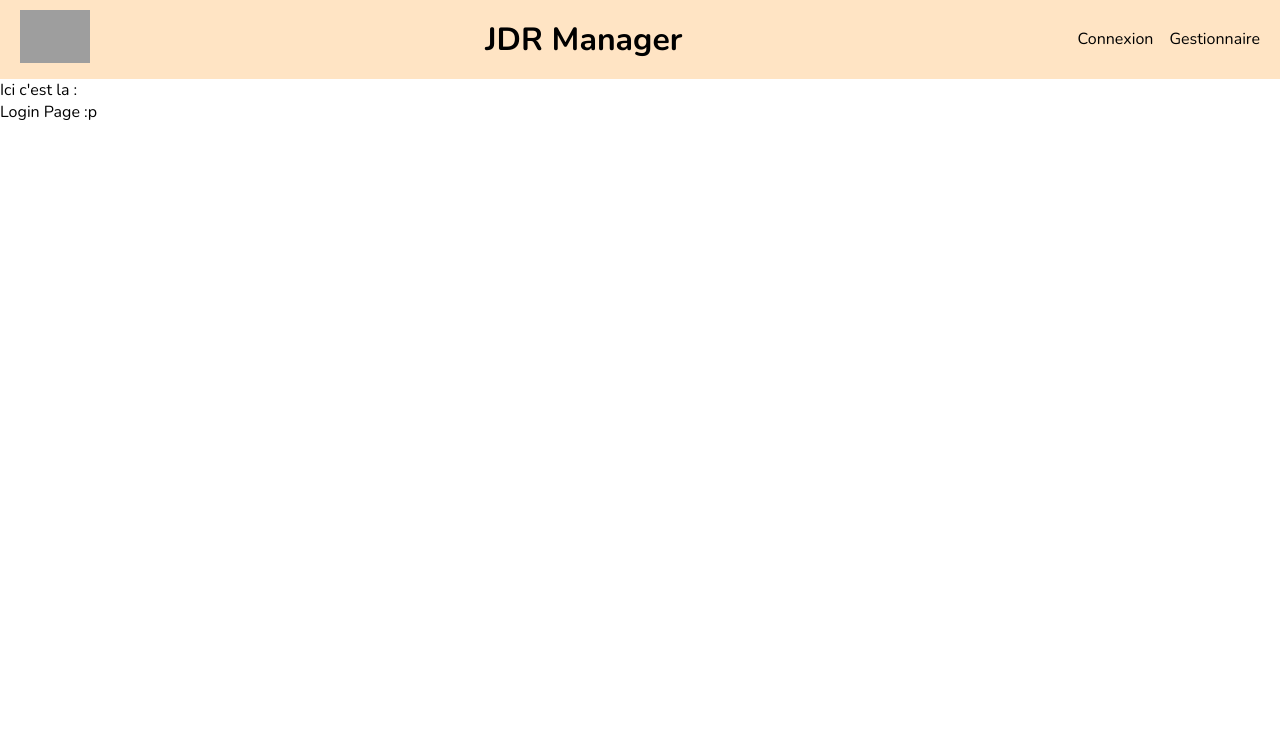
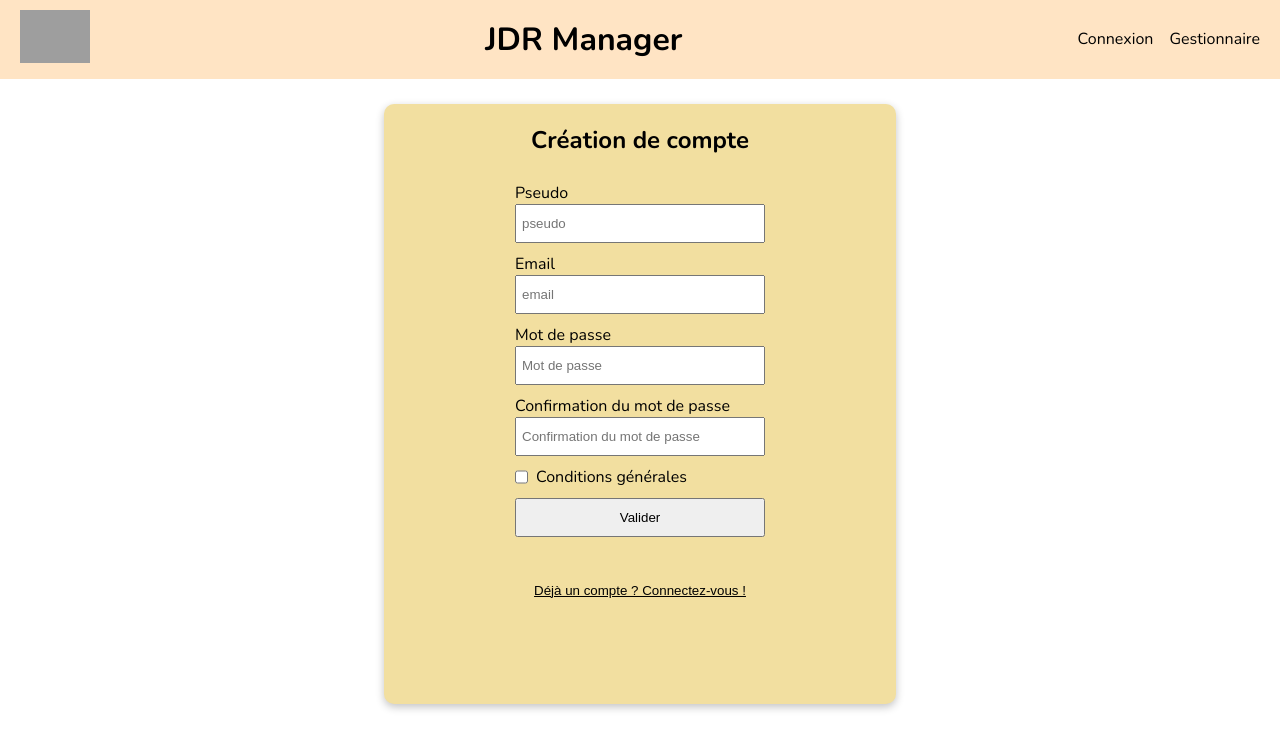
Before and after one commit to Koraltaron/CheckPoint4, a React (Vite) app in the folder client/: page /login in a window 1280 px wide. Shown: the top 748 px of the page. Built offline with nearby package versions, Linux system fonts and the light colour scheme; grey boxes are pictures that could not be loaded.

Commit message:
Create frond end content for login and register component and start handling the page style + add form handler

```diff
--- a/client/src/components/Login.css
+++ b/client/src/components/Login.css
@@ -0,0 +1,40 @@
+.login-component {
+  display: flex;
+  flex-direction: column;
+  align-items: center;
+  gap: 16px;
+}
+
+.login-component > h2,
+.login-component > p {
+  padding: 20px 0 10px 0;
+}
+
+.login-component > form {
+  display: flex;
+  flex-direction: column;
+}
+
+.login-component > form > button,
+.login-component > button {
+  padding: 10px 5px;
+  margin: 10px 0;
+}
+
+.login-component > form > input {
+  padding: 10px 5px;
+  margin: 0 0 10px 0;
+  width: 250px;
+}
+
+.login-component > button {
+  border: none;
+  background-color: rgb(242, 223, 160);
+  text-decoration: underline;
+}
+
+.login-component > button:hover,
+.login-component > p,
+.login-component > form > button {
+  cursor: pointer;
+}
--- a/client/src/components/Login.tsx
+++ b/client/src/components/Login.tsx
@@ -1,9 +1,35 @@
-function Login() {
+import type { FormEvent } from "react";
+import "./Login.css";
+
+export interface LoginProps {
+  setIsRegistered: (value: boolean) => void;
+}
+
+function Login({ setIsRegistered }: Readonly<LoginProps>) {
+  function handleSubmit(e: FormEvent<HTMLFormElement>) {
+    e.preventDefault();
+
+    const formData = new FormData(e.currentTarget);
+    const data = Object.fromEntries(formData.entries());
+    console.warn(data);
+  }
+
   return (
-    <>
-      <h1>Login</h1>
-      <p>Page</p>
-    </>
+    <section className="login-component">
+      <h2>Connexion</h2>
+      <form onSubmit={handleSubmit}>
+        <label htmlFor="email">Email</label>
+        <input name="email" type="email" placeholder="email" />
+        <label htmlFor="password">Mot de passe</label>
+        <input name="password" type="password" placeholder="Mot de passe" />
+
+        <button type="submit">Connexion</button>
+      </form>
+      <p>Mot de passe oublié ?</p>
+      <button type="button" onClick={() => setIsRegistered(false)}>
+        Pas de compte ? Créer votre compte !
+      </button>
+    </section>
   );
 }
 
--- a/client/src/components/Register.css
+++ b/client/src/components/Register.css
@@ -0,0 +1,45 @@
+.register-component {
+  display: flex;
+  flex-direction: column;
+  align-items: center;
+  gap: 16px;
+}
+
+.register-component > h2,
+.register-component > p {
+  padding: 20px 0 10px 0;
+}
+
+.register-component > form {
+  display: flex;
+  flex-direction: column;
+}
+
+.register-component > form > button,
+.register-component > button {
+  padding: 10px 5px;
+  margin: 10px 0;
+}
+
+.register-component > form > input {
+  padding: 10px 5px;
+  margin: 0 0 10px 0;
+  width: 250px;
+}
+
+.register-component > button {
+  border: none;
+  background-color: rgb(242, 223, 160);
+  text-decoration: underline;
+}
+
+.register-component > button:hover,
+.register-component > p,
+.register-component > form > button {
+  cursor: pointer;
+}
+
+.register-component > form > div {
+  display: flex;
+  gap: 8px;
+}
--- a/client/src/components/Register.tsx
+++ b/client/src/components/Register.tsx
@@ -0,0 +1,44 @@
+import type { FormEvent } from "react";
+import "./Register.css";
+import type { LoginProps } from "./Login";
+
+function Register({ setIsRegistered }: Readonly<LoginProps>) {
+  function handleSubmit(e: FormEvent<HTMLFormElement>) {
+    e.preventDefault();
+
+    const formData = new FormData(e.currentTarget);
+    const data = Object.fromEntries(formData.entries());
+    console.warn(data);
+  }
+
+  return (
+    <section className="register-component">
+      <h2>Création de compte</h2>
+      <form onSubmit={handleSubmit}>
+        <label htmlFor="pseudo">Pseudo</label>
+        <input name="pseudo" type="text" placeholder="pseudo" />
+        <label htmlFor="email">Email</label>
+        <input name="email" type="email" placeholder="email" />
+        <label htmlFor="password">Mot de passe</label>
+        <input name="password" type="password" placeholder="Mot de passe" />
+        <label htmlFor="confirmation">Confirmation du mot de passe</label>
+        <input
+          name="confirmation"
+          type="password"
+          placeholder="Confirmation du mot de passe"
+        />
+        <div>
+          <input name="conditions" type="checkbox" />
+          <label htmlFor="conditions">Conditions générales</label>
+        </div>
+
+        <button type="submit">Valider</button>
+      </form>
+      <button type="button" onClick={() => setIsRegistered(true)}>
+        Déjà un compte ? Connectez-vous !
+      </button>
+    </section>
+  );
+}
+
+export default Register;
--- a/client/src/pages/LoginPage.css
+++ b/client/src/pages/LoginPage.css
@@ -0,0 +1,15 @@
+.login-page {
+  display: flex;
+  flex-direction: column;
+  align-items: center;
+  justify-content: center;
+}
+
+.login-register-container {
+  margin: 25px 0 0 0;
+  width: 40%;
+  height: 75vh;
+  box-shadow: rgba(0, 0, 0, 0.24) 0px 3px 8px;
+  background-color: rgb(242, 223, 160);
+  border-radius: 10px;
+}
--- a/client/src/pages/LoginPage.tsx
+++ b/client/src/pages/LoginPage.tsx
@@ -1,11 +1,20 @@
+import { useState } from "react";
+import Login from "../components/Login";
+import Register from "../components/Register";
 import "./LoginPage.css";
 
 function LoginPage() {
+  const [isRegistered, setIsRegistered] = useState(false);
   return (
-    <>
-      <p>Ici c'est la : </p>
-      <p>Login Page :p</p>
-    </>
+    <main className="login-page">
+      <section className="login-register-container">
+        {isRegistered ? (
+          <Login setIsRegistered={setIsRegistered} />
+        ) : (
+          <Register setIsRegistered={setIsRegistered} />
+        )}
+      </section>
+    </main>
   );
 }
 
```
